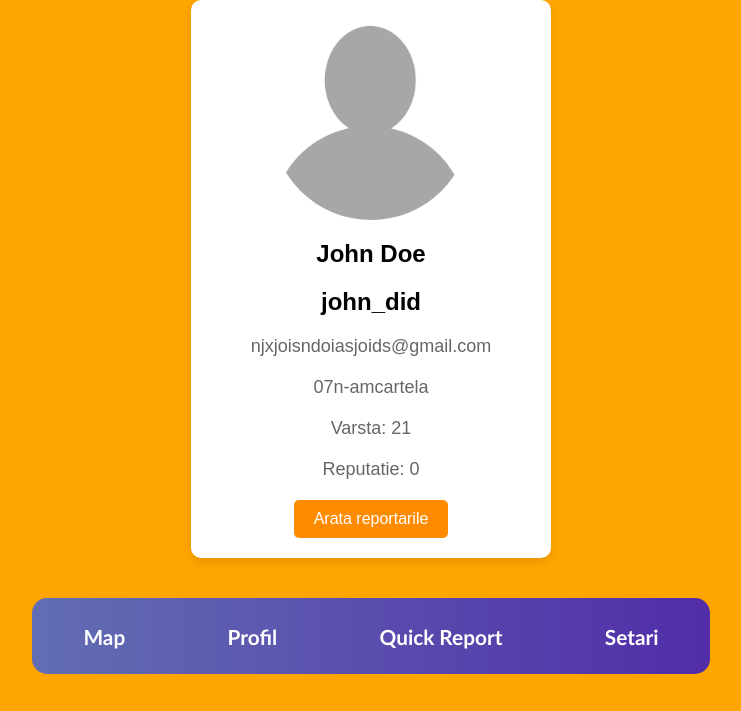
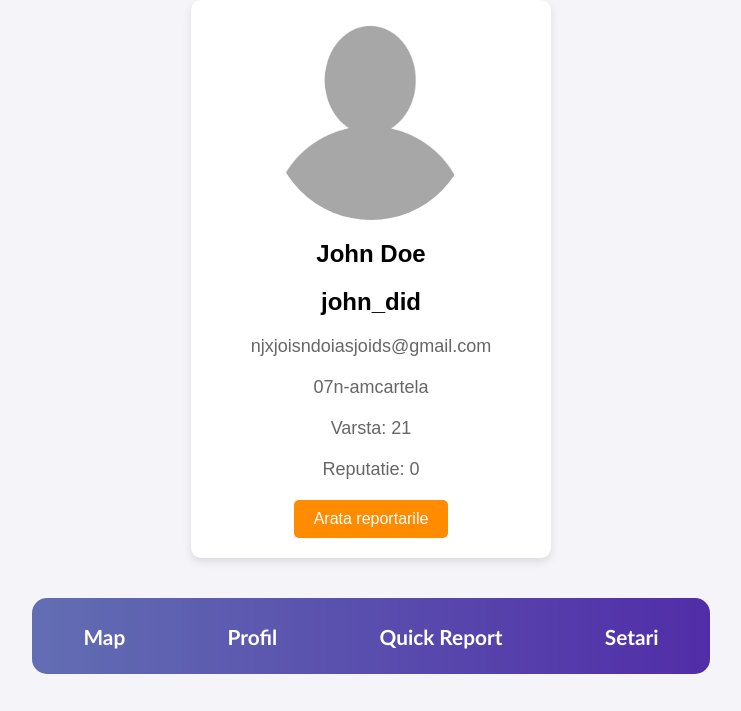
Before and after one commit to seba-f/Citizen-report, a plain HTML site: page devDavidFolder/profileViewer.html in a window 1280 px wide. Shown: the whole page, without its empty margins (269-1010 px from the left). Drawn offline with Linux system fonts and the light colour scheme.

```diff
--- a/devDavidFolder/profileViewer.css
+++ b/devDavidFolder/profileViewer.css
@@ -57,10 +57,6 @@
     clear: both; /* This will ensure the iframe appears below */
 }
 
-body{
-    background-color: orange;
-}
-
 ul {
     display: flex;
     align-items: center;
```
